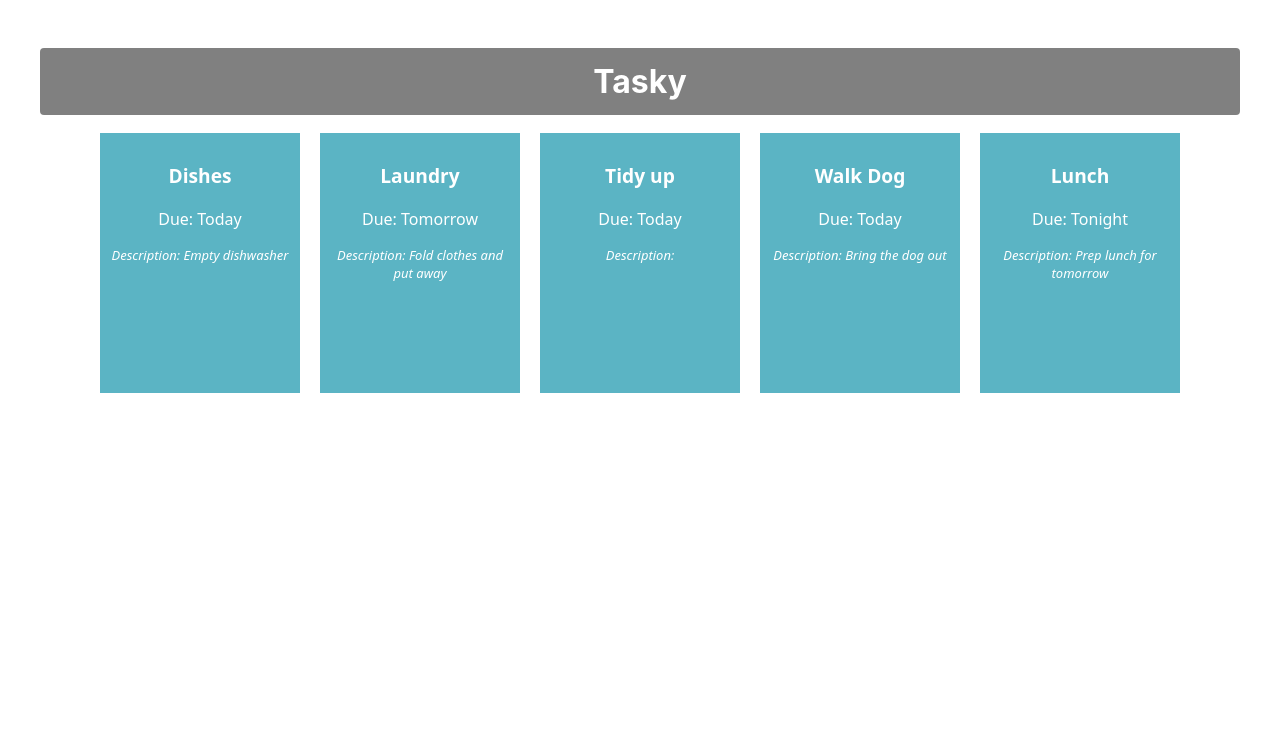
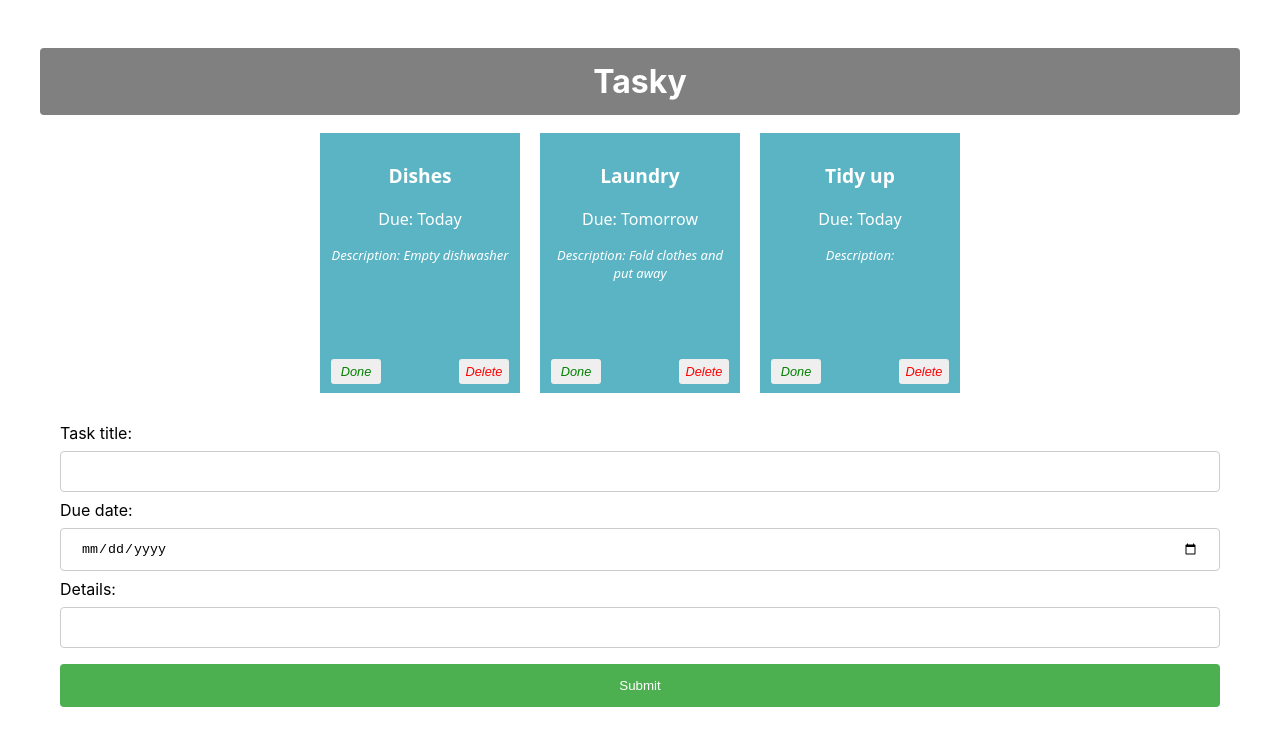
Before and after one commit to Murph908/react-basics-labs, a React (Create React App) app in the folder tasky/: page / in a window 1280 px wide. Shown: the top 746 px of the page. Built offline with nearby package versions, Linux system fonts and the light colour scheme.

Commit message:
Week 3 Lab A done

```diff
--- a/tasky/package.json
+++ b/tasky/package.json
@@ -9,6 +9,7 @@
     "react": "^18.2.0",
     "react-dom": "^18.2.0",
     "react-scripts": "5.0.1",
+    "uuid": "^9.0.0",
     "web-vitals": "^2.1.4"
   },
   "scripts": {
--- a/tasky/src/App.css
+++ b/tasky/src/App.css
@@ -39,3 +39,56 @@ div {
   font-style: italic;
   font-size: small;
 }
+
+button {
+  border: none;
+  border-radius: 3px;
+  font-style: italic;
+  font-size: 0.8em;
+  margin: 4px 6px;
+  width: 50px;
+  height: 25px;
+}
+
+.doneButton {
+  position: absolute;
+  bottom: 5px;
+  left: 5px;
+  color: green;
+}
+
+.deleteButton {
+  position: absolute;
+  bottom: 5px;
+  right: 5px;
+  color: red;
+}
+
+input[type=text], input[type=date] {
+  width: 100%;
+  padding: 12px 20px;
+  margin: 8px 0;
+  display: inline-block;
+  border: 1px solid #ccc;
+  border-radius: 4px;
+  box-sizing: border-box;
+}
+
+input[type=submit] {
+  width: 100%;
+  background-color: #4CAF50;
+  color: white;
+  padding: 14px 20px;
+  margin: 8px 0;
+  border: none;
+  border-radius: 4px;
+  cursor: pointer;
+}
+
+input[type=submit]:hover {
+  background-color: #45a049;
+}
+
+form {
+  text-align: left;
+}
--- a/tasky/src/App.js
+++ b/tasky/src/App.js
@@ -1,32 +1,88 @@
+import { v4 as uuidv4 } from 'uuid';
 import './App.css';
 import Task from './components/Task';
 import React, { useState } from 'react';
+import AddTaskForm from './components/Form';
+
 
 
 function App() {
   const [ taskState, setTaskState ] = useState({
     tasks: [
-      { id: 1, title:"Dishes", description: "Empty dishwasher", deadline: "Today" },
-      { id: 2, title: "Laundry", description: "Fold clothes and put away", deadline: "Tomorrow" },
-      { id: 3, title: "Tidy up", deadline: "Today" },
-      { id: 4, title: "Walk Dog", description: "Bring the dog out", deadline: "Today" },
-      { id: 5, title: "Lunch", description: "Prep lunch for tomorrow", deadline: "Tonight" }
+      { id: 1, title:"Dishes", description: "Empty dishwasher", deadline: "Today", done: false },
+      { id: 2, title: "Laundry", description: "Fold clothes and put away", deadline: "Tomorrow", done: false },
+      { id: 3, title: "Tidy up", deadline: "Today", done: false}
     ]
   });
+
+  const doneHandler = (taskIndex) => {
+    const tasks = [...taskState.tasks];
+    tasks[taskIndex].done = !tasks[taskIndex].done;
+    setTaskState({tasks});
+    console.log(`${taskIndex} ${tasks[taskIndex].done}`);
+  }
+
+  const deleteHandler = (taskIndex) => {
+    const tasks = [...taskState.tasks];
+    tasks.splice(taskIndex, 1);
+    setTaskState({tasks});
+  }
+
+  const [ formState, setFormState ] = useState({
+    title: "",
+    description: "",
+    deadline: ""
+  });
+
+  const formChangeHandler = (event) => {
+    let form = {...formState};
+
+    switch(event.target.name) {
+      case "title":
+          form.title = event.target.value;
+          break;
+      case "description":
+          form.description = event.target.value;
+          break;
+      case "deadline":
+          form.deadline = event.target.value;
+          break;
+      default:
+          form = formState;
+    }
+    setFormState(form);
+  }
+  console.log(formState);
+
+  const formSubmitHandler = (event) => {
+    event.preventDefault();
+
+    const tasks = [...taskState.tasks];
+    const form = {...formState};
+
+    form.id = uuidv4();
+
+    tasks.push(form);
+    setTaskState({tasks});
+  }
+
 
   return (
     <div className="container">
 
       <h1>Tasky</h1>
-      {taskState.tasks.map((task) => (
+      {taskState.tasks.map((task, index) => (
     <Task
       title={task.title}
       description={task.description}
       deadline={task.deadline}
       key={task.id}
+      done={task.done}
+      markDone={() => doneHandler(index)}
+      deleteTask = {() => deleteHandler(index)}
     />
   ))}
-
+       <AddTaskForm submit={formSubmitHandler} change={formChangeHandler} />
     </div>
   );
 
--- /dev/null
+++ b/tasky/src/components/Form.js
@@ -0,0 +1,28 @@
+import React from "react";
+
+const AddTaskForm = (props) => {
+
+  return (
+    <div>
+      <form onSubmit={props.submit}>
+      <label>
+        Task title:
+        <input type="text" name="title" required onChange={(event) => props.change(event)} />
+    </label>
+    <br />
+    <label>
+        Due date:
+        <input type="date" name="deadline" required onChange={(event) => props.change(event)} />
+    </label>
+    <br />
+    <label>
+        Details:
+        <input type="text" name="description" onChange={(event) => props.change(event)} />
+    </label>
+        <input type="submit" value="Submit" />
+        </form>
+    </div>
+  )
+};
+
+export default AddTaskForm;
--- a/tasky/src/components/Task.js
+++ b/tasky/src/components/Task.js
@@ -3,10 +3,13 @@ import React from 'react';
 const Task = (props) => {
 
     return (
-      <div className="card">
+      <div className="card" style={{backgroundColor: props.done ? 'lightgrey' : '#5bb4c4'}}>
         <p className="title">{props.title}</p>
         <p>Due: {props.deadline}</p>
         <p className="description">Description: {props.description}</p>
+        <button onClick={props.markDone} className='doneButton'>Done</button>
+        <button className='deleteButton' onClick={props.deleteTask}>Delete</button>
+
       </div>
     )
 }
```
Also changed, not shown: 1 other file (tests, documents, lock files or other folders).
